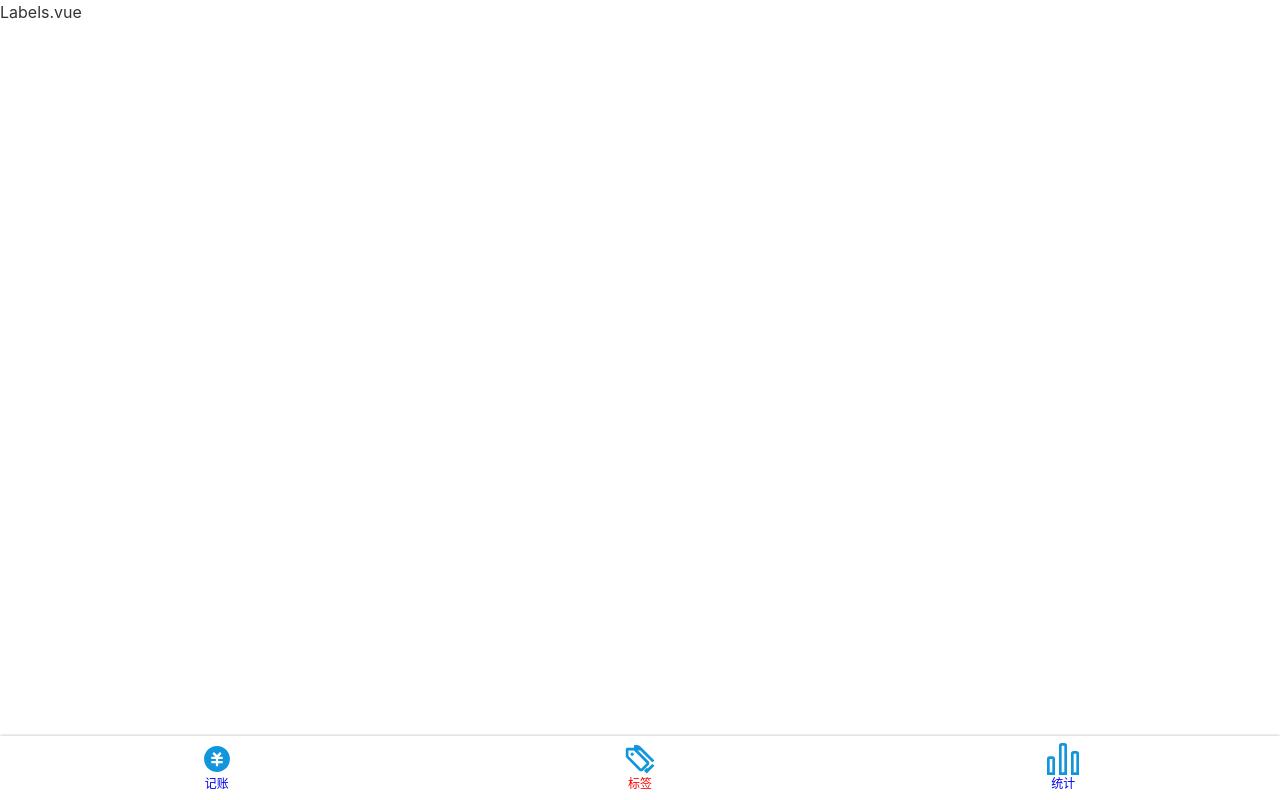
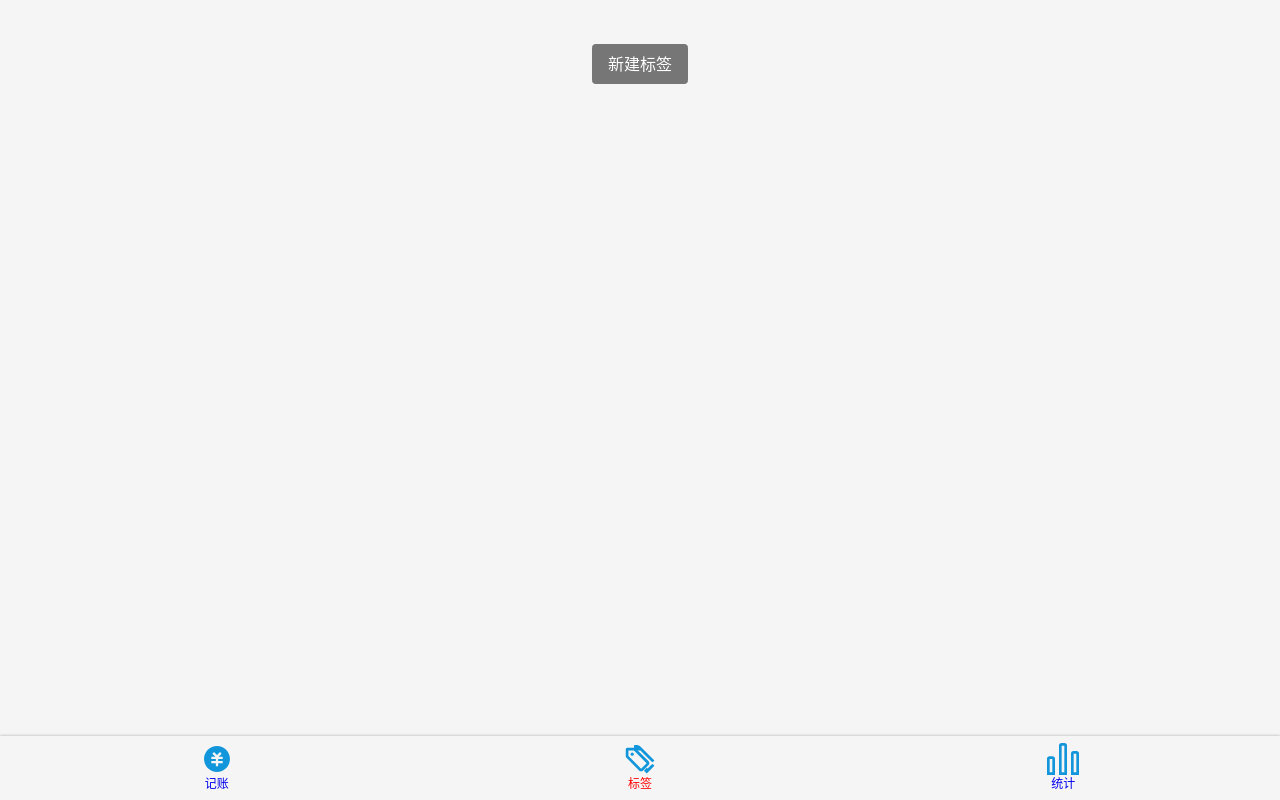
Before and after one commit to WindKang/morney-1, a Vue app: page /#/labels in a window 1280 px wide. Built offline with nearby package versions, Linux system fonts and the light colour scheme.

Commit message:
展示和创建标签

```diff
--- a/src/App.vue
+++ b/src/App.vue
@@ -15,6 +15,7 @@
     -moz-osx-font-smoothing: grayscale;
     color: #333;
     font-size: 16px;
+    background: #f5f5f5;
   }
   a{
     text-decoration: none;
--- a/src/model.ts
+++ b/src/models/recordListModel.ts
@@ -1,5 +1,5 @@
 const localStorageKeyName = 'recordList';
-const model ={
+const recordListModel ={
   clone(data : RecordItem[] | RecordItem){
     return JSON.parse(JSON.stringify(data));
   },
@@ -11,4 +11,4 @@
   }
 };
 
-export default model;
+export default recordListModel;
--- /dev/null
+++ b/src/models/tagListModel.ts
@@ -0,0 +1,28 @@
+const localStorageKeyName = 'tagList';
+type TagListModel={
+  data :string[],
+  fetch:() => string[],
+  create:(name:string) => 'success' | 'duplicated', //联合类型
+  save:() =>void
+}
+const tagListModel:TagListModel={
+  data:[],
+  fetch(){
+    this.data =JSON.parse(window.localStorage.getItem(localStorageKeyName)|| '[]' ) ;
+    return this.data;
+  },
+  create(name:string){
+    if(this.data.indexOf(name)>=0){
+      return 'duplicated';
+    }
+    this.data.push(name);
+    this.save();
+    return 'success';
+  },
+  save(){
+    window.localStorage.setItem(localStorageKeyName,JSON.stringify(this.data));
+  }
+
+};
+
+export default tagListModel;
--- a/src/views/Labels.vue
+++ b/src/views/Labels.vue
@@ -1,11 +1,69 @@
 <template>
   <Layout>
-    Labels.vue
+    <ol class="tags">
+      <li v-for="tag in tags" :key="tag">
+        <span>{{tag}}</span>
+        <Icon name="right"/>
+      </li>
+    </ol>
+    <div class="createTag-wrapper">
+      <button class="createTag" @click="createTag">新建标签</button>
+    </div>
   </Layout>
 </template>
 
 <script lang="ts">
-export default {
-  name: 'Labels'
+import Vue from 'vue'
+import {Component} from 'vue-property-decorator';
+import tagListModel from '@/models/tagListModel';
+tagListModel.fetch();
+@Component
+export default class  Labels extends Vue{
+  tags =tagListModel.data;
+  createTag(){
+    const name = window.prompt('请输入标签名');
+    if(name){
+     const message = tagListModel.create(name);
+     if(message === 'duplicated'){
+       window.alert('标签名重复');
+     }else if( message === 'success'){
+       window.alert('添加成功');
+     }
+    }
+  }
 };
 </script>
+
+<style lang="scss" scoped>
+  .tags{
+    background: white;
+    font-size: 16px;
+    padding-left:16px ;
+    > li {
+      min-height: 44px;
+      display: flex;
+      align-items: center;
+      justify-content: space-between;
+      border-bottom: 1px solid #e6e6e6;
+       svg{
+         width: 18px;
+         height: 18px;
+         color: #666;
+         margin-right: 16px;
+       }
+    }
+  }
+  .createTag {
+    background: #767676;
+    color: white;
+    border-radius: 4px;
+    border: none;
+    height: 40px;
+    padding: 0 16px;
+    &-wrapper{
+      text-align: center;
+      padding: 16px;
+      margin-top: 44-16px;
+    }
+  }
+</style>
--- a/src/views/Money.vue
+++ b/src/views/Money.vue
@@ -1,9 +1,9 @@
 <template>
   <Layout class-prefix="layout">
-    <NumberPad @update:value="onUpdateAmount" @submit="saveRecord"></NumberPad>
-    <Types :value.sync= "record.type" ></Types>
-    <Notes @update:value="onUpdateNotes"></Notes>
-    <Tags :data-source.sync="tags" @update:value="onUpdateTags"></Tags>
+    <NumberPad @update:value="onUpdateAmount" @submit="saveRecord" />
+    <Types :value.sync= "record.type" />
+    <Notes @update:value="onUpdateNotes" />
+    <Tags :data-source.sync="tags" @update:value="onUpdateTags" />
   </Layout>
 </template>
 
@@ -14,18 +14,20 @@
 import Tags from '@/components/Money/Tags.vue';
 import Vue from 'vue';
 import {Component, Watch} from 'vue-property-decorator';
-import model from '@/model';
+import recordListModel from '@/models/recordListModel';
+import tagListModel from '@/models/tagListModel';
 
 
 
-const recordList = model.fetch();
+const recordList = recordListModel.fetch();
+const tagList = tagListModel.fetch();
 
 
 @Component({
   components: {Tags, Notes, Types, NumberPad},
 })
 export default class Money extends Vue{
-  tags = ['衣','食','住','行'] ;
+  tags = tagList ;
   recordList : RecordItem[]= recordList ;
   record : RecordItem = {
     tags:[],notes:'',type:'-',amount:0
@@ -40,13 +42,13 @@
     this.record.amount = parseFloat(value);
   }
   saveRecord(){
-    const deepClone:RecordItem = model.clone(this.record);
+    const deepClone:RecordItem = recordListModel.clone(this.record);
     deepClone.createdAt = new Date();
     this.recordList.push(deepClone);
   }
   @Watch('recordList')
   onRecordListChange(){
-    model.save(this.recordList);
+    recordListModel.save(this.recordList);
 
   }
 };
```
